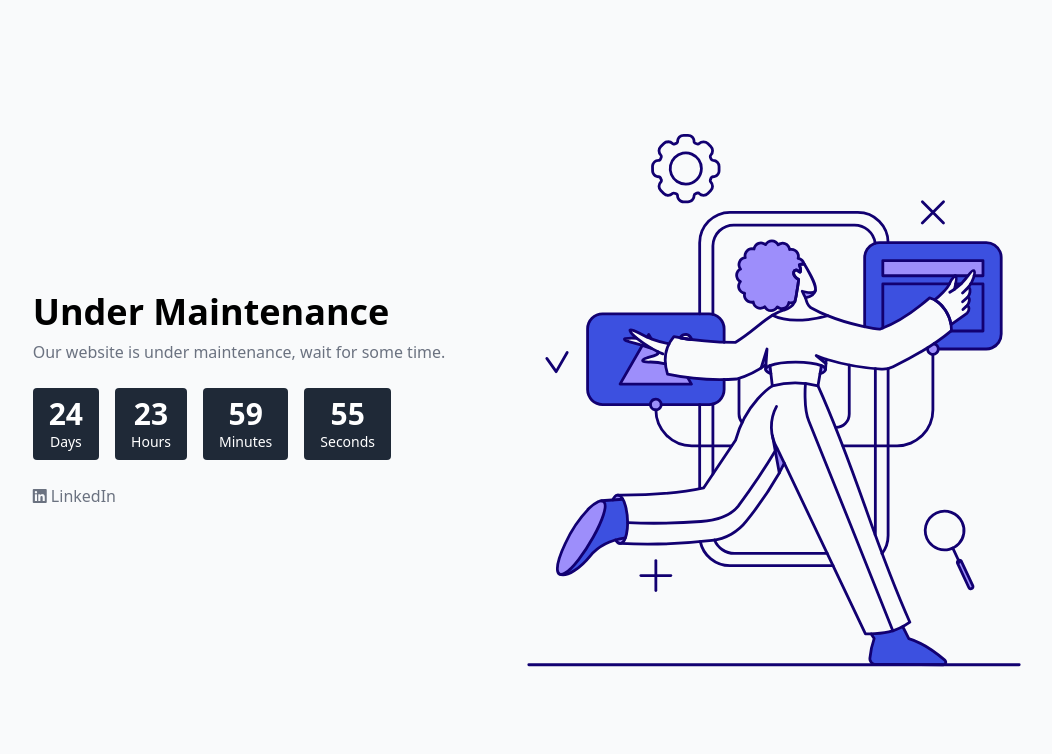
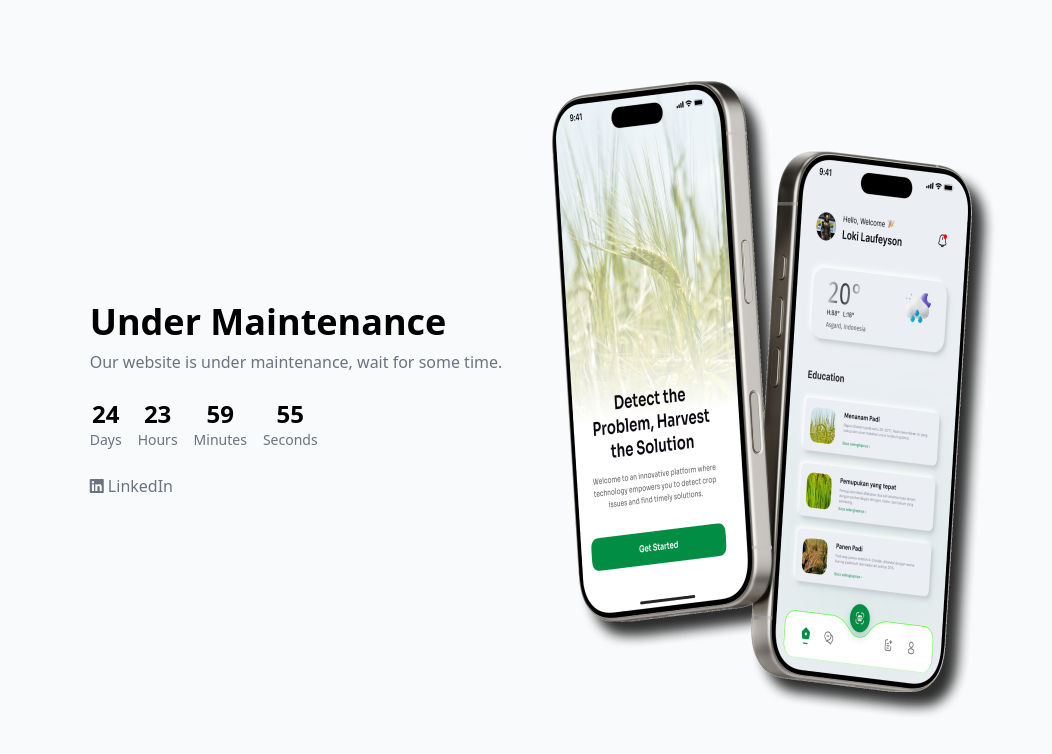
Before and after one commit to capstonebreaker/profile-greenvision, a React (Vite) app: page / in a window 1280 px wide. Shown: the top 754 px of the page, without its empty margins (96-1148 px from the left). Built offline with nearby package versions, Linux system fonts and the light colour scheme; a web font is replaced by a local one.

Commit message:
[BAIS][MODIFY]-modif maintance

```diff
--- a/src/components/Countdown.jsx
+++ b/src/components/Countdown.jsx
@@ -1,36 +1,46 @@
 import React, { useState, useEffect } from "react";
 
-const Countdown = ({ targetDate }) => {
-  const [timeLeft, setTimeLeft] = useState({ days: 0, hours: 0, minutes: 0, seconds: 0 });
+const Countdown = ({ targetDate, showFourUnits }) => {
+  const [timeLeft, setTimeLeft] = useState({});
 
   useEffect(() => {
     const interval = setInterval(() => {
       const now = new Date();
       const difference = targetDate - now;
 
-      if (difference > 0) {
-        const days = Math.floor(difference / (1000 * 60 * 60 * 24));
-        const hours = Math.floor((difference / (1000 * 60 * 60)) % 24);
-        const minutes = Math.floor((difference / 1000 / 60) % 60);
-        const seconds = Math.floor((difference / 1000) % 60);
+      const days = Math.floor(difference / (1000 * 60 * 60 * 24));
+      const hours = Math.floor((difference / (1000 * 60 * 60)) % 24);
+      const minutes = Math.floor((difference / (1000 * 60)) % 60);
+      const seconds = Math.floor((difference / 1000) % 60);
 
-        setTimeLeft({ days, hours, minutes, seconds });
-      } else {
-        clearInterval(interval);
-      }
+      setTimeLeft({ days, hours, minutes, seconds });
     }, 1000);
 
     return () => clearInterval(interval);
   }, [targetDate]);
 
+  if (!timeLeft) return null;
+
+  const { days, hours, minutes, seconds } = timeLeft;
+
   return (
-    <div className="flex space-x-4 text-center">
-      {Object.entries(timeLeft).map(([unit, value]) => (
-        <div key={unit} className="bg-gray-800 text-white px-4 py-2 rounded">
-          <div className="text-3xl font-bold">{value}</div>
-          <div className="text-sm capitalize">{unit}</div>
-        </div>
-      ))}
+    <div className="flex space-x-4 justify-center md:justify-start">
+      <div className="flex flex-col items-center">
+        <span className="text-2xl font-bold">{days}</span>
+        <span className="text-sm text-gray-500">Days</span>
+      </div>
+      <div className="flex flex-col items-center">
+        <span className="text-2xl font-bold">{hours}</span>
+        <span className="text-sm text-gray-500">Hours</span>
+      </div>
+      <div className={`flex flex-col items-center ${showFourUnits ? "" : "hidden md:flex"}`}>
+        <span className="text-2xl font-bold">{minutes}</span>
+        <span className="text-sm text-gray-500">Minutes</span>
+      </div>
+      <div className={`flex flex-col items-center ${showFourUnits ? "" : "hidden md:flex"}`}>
+        <span className="text-2xl font-bold">{seconds}</span>
+        <span className="text-sm text-gray-500">Seconds</span>
+      </div>
     </div>
   );
 };
--- a/src/pages/UnderMaintenance.jsx
+++ b/src/pages/UnderMaintenance.jsx
@@ -1,5 +1,5 @@
 import React from "react";
-import maintance from "/assets/cabarcok.svg"
+import Mockup from '/assets/mockupGV.png';
 import Countdown from "../components/Countdown";
 
 const UnderMaintenance = () => {
@@ -7,22 +7,39 @@ const UnderMaintenance = () => {
   targetDate.setDate(targetDate.getDate() + 25);
 
   return (
-    <div className="flex items-center justify-center h-screen bg-gray-50">
-      <div className="flex flex-col md:flex-row items-center space-y-6 md:space-y-0 md:space-x-12">
+    <div className="flex items-center justify-center h-screen px-4 bg-gray-50">
+      {/* Container utama */}
+      <div className="flex flex-col md:flex-row items-center space-y-8 md:space-y-0 md:space-x-12">
+        {/* Bagian teks */}
         <div className="text-center md:text-left">
-          <h1 className="text-4xl font-bold">Under Maintenance</h1>
-          <p className="text-gray-500 mt-2">Our website is under maintenance, wait for some time.</p>
+          <h1 className="text-3xl md:text-4xl font-bold leading-tight">
+            Under Maintenance
+          </h1>
+          <p className="text-gray-500 mt-2 text-sm md:text-base">
+            Our website is under maintenance, wait for some time.
+          </p>
+          {/* Countdown */}
           <div className="mt-6">
-            <Countdown targetDate={targetDate} />
+            <Countdown targetDate={targetDate} showFourUnits={true} />
           </div>
+          {/* Link media sosial */}
           <div className="mt-6 flex justify-center md:justify-start space-x-4">
-            <a href="https://www.linkedin.com/in/m-bais-yufan-mardiansah-5b85b52a3/" className="text-gray-500 hover:text-blue-500">
+            <a
+              href="https://www.linkedin.com/in/m-bais-yufan-mardiansah-5b85b52a3/"
+              className="text-gray-500 hover:text-blue-500 text-sm md:text-base"
+            >
               <i className="fab fa-linkedin"></i> LinkedIn
             </a>
           </div>
         </div>
-        <div>
-          <img src={maintance} alt="Maintenance" />
+
+        {/* Gambar mockup */}
+        <div className="w-full max-w-xs md:max-w-md">
+          <img
+            src={Mockup}
+            alt="Maintenance"
+            className="w-full h-auto object-contain"
+          />
         </div>
       </div>
     </div>
```
